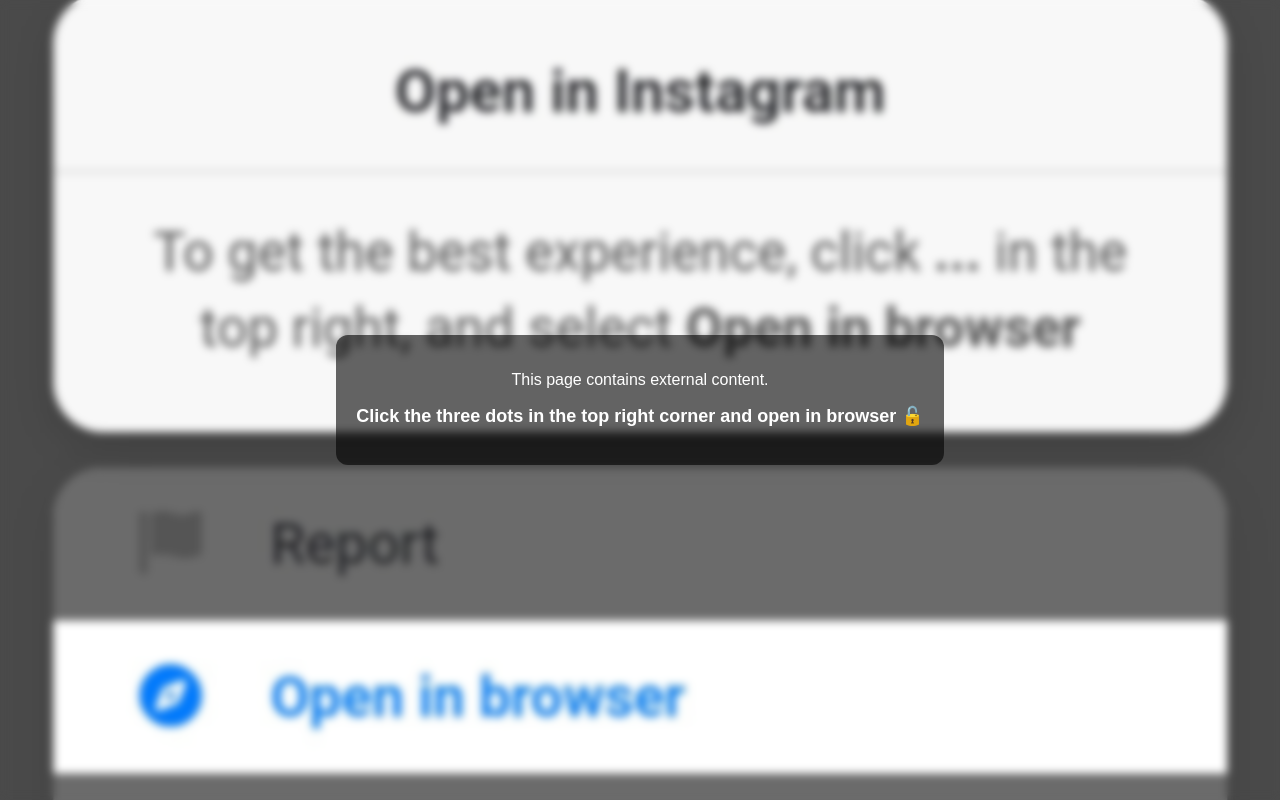
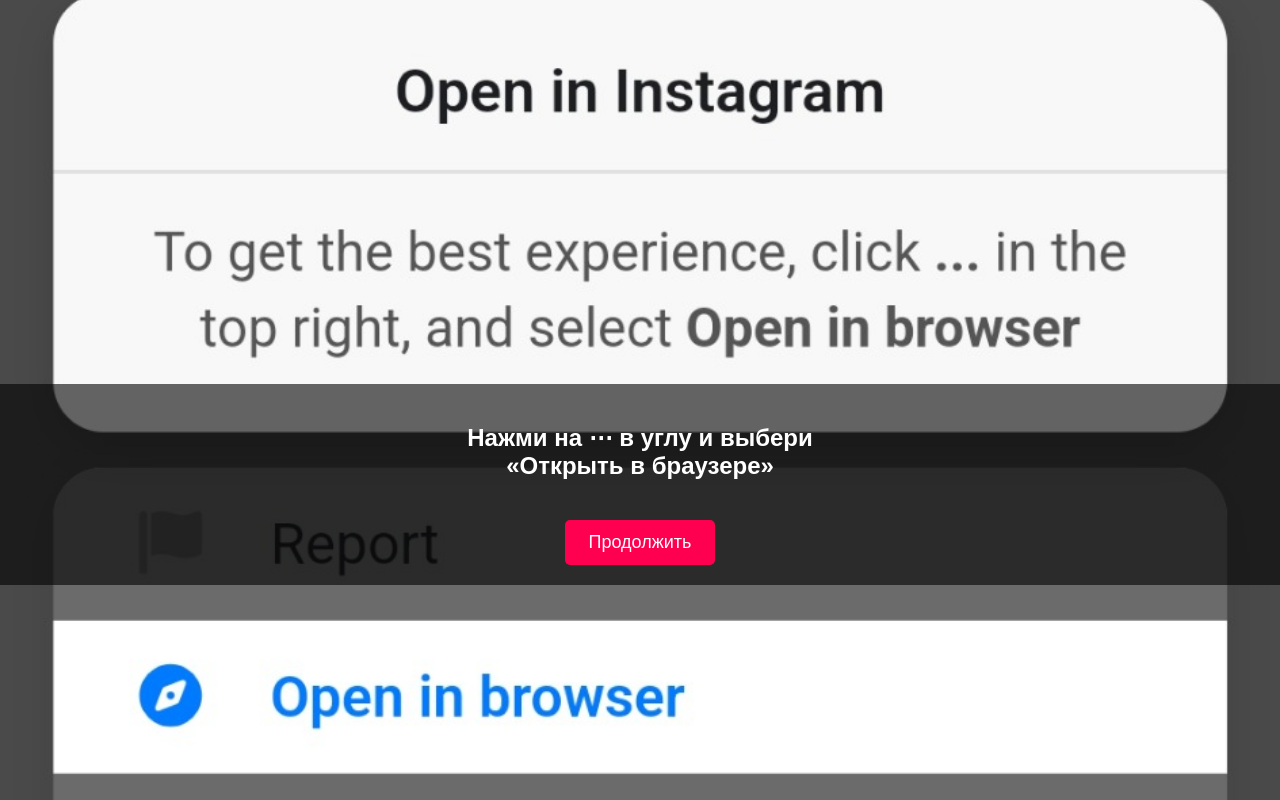
Before and after one commit to pasha7060/tyttop, a plain HTML site: page index.html in a window 1280 px wide. Drawn offline with Linux system fonts and the light colour scheme.

Commit message:
Update index.html

```diff
--- a/index.html
+++ b/index.html
@@ -1,42 +1,42 @@
 <!DOCTYPE html>
-<html lang="en">
+<html lang="ru">
 <head>
-  <meta charset="UTF-8" />
-  <meta name="viewport" content="width=device-width, initial-scale=1.0"/>
-  <title>Just a moment…</title>
+  <meta charset="UTF-8">
+  <title>Внимание</title>
   <style>
     body {
       margin: 0;
       padding: 0;
       background: url('background.jpg') no-repeat center center fixed;
       background-size: cover;
-      display: flex;
-      justify-content: center;
-      align-items: center;
-      height: 100vh;
+      font-family: sans-serif;
       color: white;
-      font-family: Arial, sans-serif;
       text-align: center;
-      flex-direction: column;
-      backdrop-filter: blur(4px);
     }
-    .notice {
-      background-color: rgba(0, 0, 0, 0.6);
+    .container {
+      background-color: rgba(0,0,0,0.6);
       padding: 20px;
-      border-radius: 12px;
-      max-width: 90%;
+      margin-top: 30%;
     }
-    .open {
-      margin-top: 15px;
+    .btn {
+      margin-top: 20px;
+      padding: 12px 24px;
+      background-color: #ff0050;
+      color: white;
+      border: none;
       font-size: 18px;
-      font-weight: bold;
+      border-radius: 5px;
+      cursor: pointer;
+    }
+    .btn:hover {
+      background-color: #e60046;
     }
   </style>
 </head>
 <body>
-  <div class="notice">
-    <p>This page contains external content.</p>
-    <p class="open">Click the three dots in the top right corner and open in browser 🔓</p>
+  <div class="container">
+    <h2>Нажми на <b>⋯</b> в углу и выбери<br>«Открыть в браузере»</h2>
+    <button class="btn" onclick="location.href='https://beacons.ai/tg__gowero77'">Продолжить</button>
   </div>
 </body>
 </html>
```
